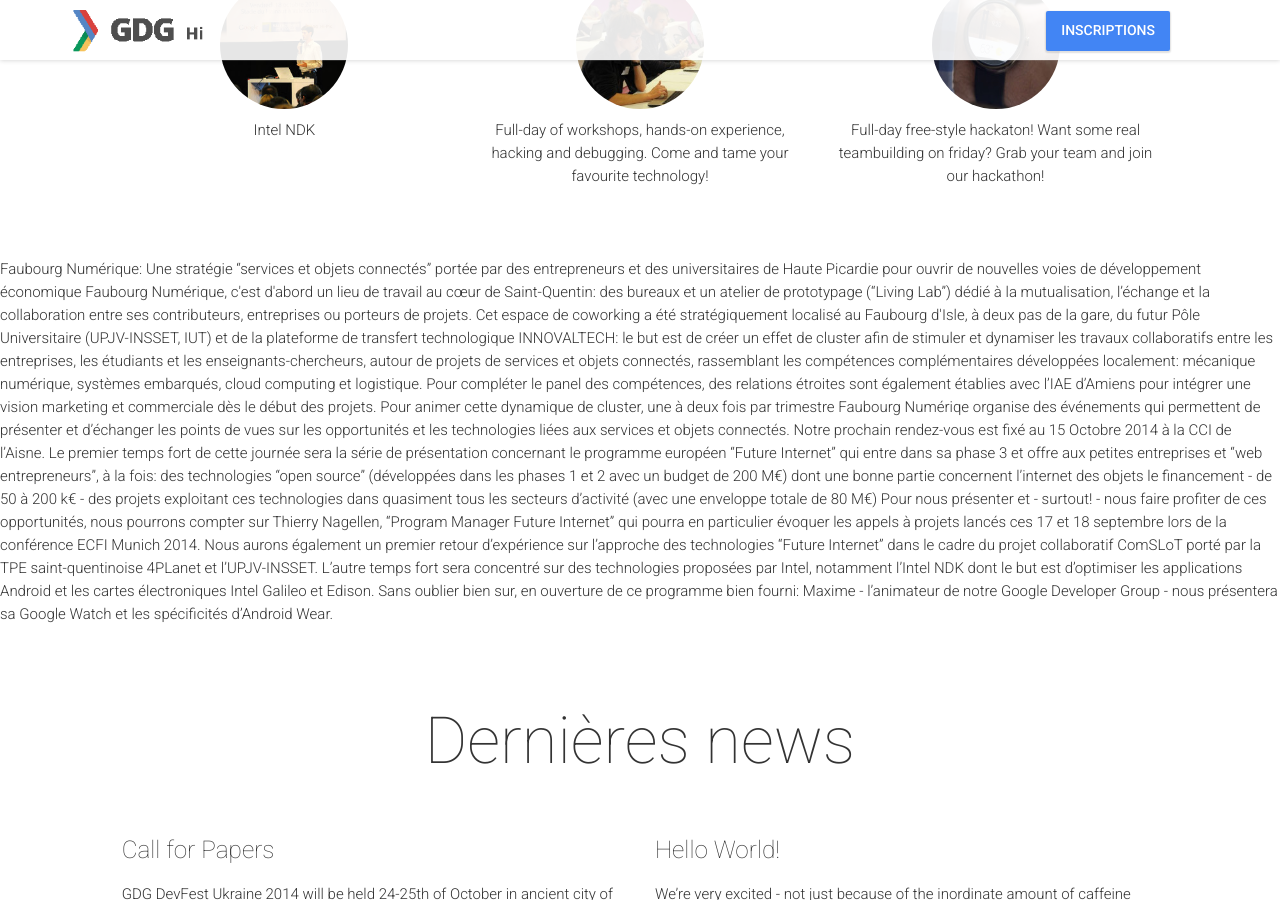
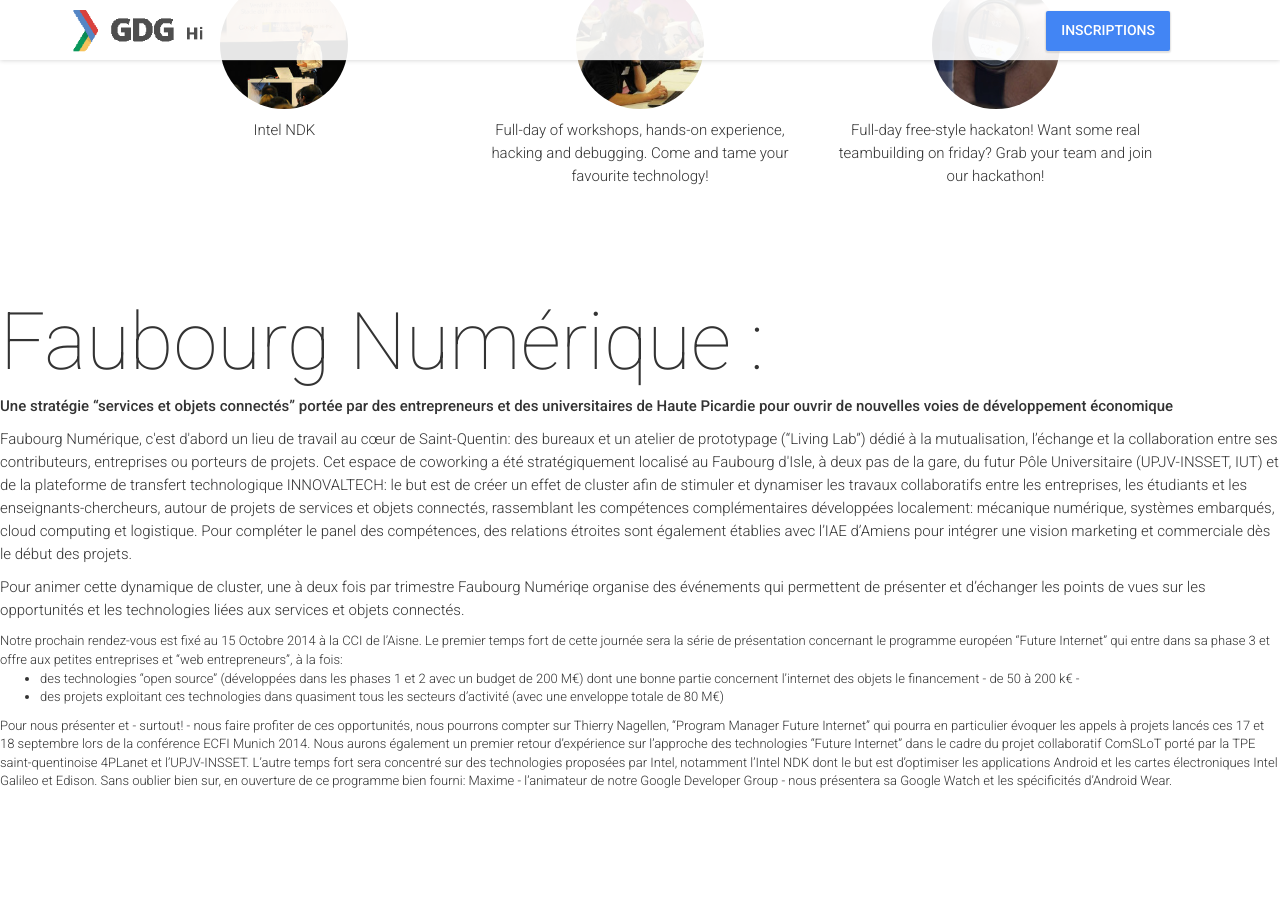
Before and after one commit to MaximeMularz/gdg-intel, a Jekyll site: the page built from index.html, in a window 1280 px wide and 900 px high, scrolled down 1235 px. Built offline with Jekyll 4.4.1, drawn with Linux system fonts in a browser that asks for light colours; nearby versions of some CDN libraries; comment, search, counter and statistics services are not loaded.

Commit message:
Post Faubourg

```diff
--- a/_includes/post.html
+++ b/_includes/post.html
@@ -1,13 +1,18 @@
-<p>Faubourg Numérique:
-Une stratégie “services et objets connectés” portée par des entrepreneurs et des universitaires de Haute Picardie pour ouvrir de nouvelles voies de développement économique
-Faubourg Numérique, c'est d'abord un lieu de travail au cœur de Saint-Quentin: des bureaux et un atelier de prototypage (“Living Lab”) dédié à la mutualisation, l’échange et la collaboration entre ses contributeurs, entreprises ou porteurs de projets. Cet espace de coworking a été stratégiquement localisé au Faubourg d'Isle, à deux pas de la gare, du futur Pôle Universitaire (UPJV-INSSET, IUT) et de la plateforme de transfert technologique INNOVALTECH: le but est de créer un effet de cluster afin de stimuler et dynamiser les travaux collaboratifs entre les entreprises, les étudiants et les enseignants-chercheurs, autour de projets de services et objets connectés, rassemblant les compétences complémentaires développées localement: mécanique numérique, systèmes embarqués, cloud computing et logistique. Pour compléter le panel des compétences, des relations étroites sont également établies avec l’IAE d’Amiens pour intégrer une vision marketing et commerciale dès le début des projets.
+<!-- Begin Post-->
+<section id="post-section" class="post-section">
+    <div class="content-wrapper text-left">
+<h1>Faubourg Numérique :</h1>
 
-Pour animer cette dynamique de cluster, une à deux fois par trimestre Faubourg Numériqe organise des événements qui permettent de présenter et d’échanger les points de vues sur les opportunités et les technologies liées aux services et objets connectés.
-Notre prochain rendez-vous est fixé au 15 Octobre 2014 à la CCI de l’Aisne. Le premier temps fort de cette journée sera la série de présentation concernant le programme européen “Future Internet” qui entre dans sa phase 3 et offre aux petites entreprises et “web entrepreneurs”, à la fois:
-des technologies “open source” (développées dans les phases 1 et 2 avec un budget de 200 M€) dont une bonne partie concernent l’internet des objets
-le financement - de 50 à 200 k€ - des projets exploitant ces technologies dans quasiment tous les secteurs d’activité (avec une enveloppe totale de 80 M€)
-Pour nous présenter et - surtout! - nous faire profiter de ces opportunités, nous pourrons compter sur Thierry Nagellen, “Program Manager Future Internet” qui pourra en particulier évoquer les appels à projets lancés ces 17 et 18 septembre lors de la conférence ECFI Munich 2014. Nous aurons également un premier retour d’expérience sur l’approche des technologies “Future Internet” dans le cadre du projet collaboratif ComSLoT porté par la TPE saint-quentinoise 4PLanet et l’UPJV-INSSET.
+ <p><b>Une stratégie “services et objets connectés” portée par des entrepreneurs et des universitaires de Haute Picardie pour ouvrir de nouvelles voies de développement économique</b></p>
 
-L’autre temps fort sera concentré sur des technologies proposées par Intel, notamment l’Intel NDK dont le but est d’optimiser les applications Android et les cartes électroniques Intel Galileo et Edison.
+<p>Faubourg Numérique, c'est d'abord un lieu de travail au cœur de Saint-Quentin: des bureaux et un atelier de prototypage (“Living Lab”) dédié à la mutualisation, l’échange et la collaboration entre ses contributeurs, entreprises ou porteurs de projets. Cet espace de coworking a été stratégiquement localisé au Faubourg d'Isle, à deux pas de la gare, du futur Pôle Universitaire (UPJV-INSSET, IUT) et de la plateforme de transfert technologique INNOVALTECH: le but est de créer un effet de cluster afin de stimuler et dynamiser les travaux collaboratifs entre les entreprises, les étudiants et les enseignants-chercheurs, autour de projets de services et objets connectés, rassemblant les compétences complémentaires développées localement: mécanique numérique, systèmes embarqués, cloud computing et logistique. Pour compléter le panel des compétences, des relations étroites sont également établies avec l’IAE d’Amiens pour intégrer une vision marketing et commerciale dès le début des projets.</p>
 
-Sans oublier bien sur, en ouverture de ce programme bien fourni: Maxime - l’animateur de notre Google Developer Group - nous présentera sa Google Watch et les spécificités d’Android Wear.</p>
+<p>Pour animer cette dynamique de cluster, une à deux fois par trimestre Faubourg Numériqe organise des événements qui permettent de présenter et d’échanger les points de vues sur les opportunités et les technologies liées aux services et objets connectés.</p> Notre prochain rendez-vous est fixé au 15 Octobre 2014 à la CCI de l’Aisne. Le premier temps fort de cette journée sera la série de présentation concernant le programme européen “Future Internet” qui entre dans sa phase 3 et offre aux petites entreprises et “web entrepreneurs”, à la fois:
+<ul>
+<li>des technologies “open source” (développées dans les phases 1 et 2 avec un budget de 200 M€) dont une bonne partie concernent l’internet des objets le financement - de 50 à 200 k€ -
+<li>des projets exploitant ces technologies dans quasiment tous les secteurs d’activité (avec une enveloppe totale de 80 M€)</li>
+</ul>
+Pour nous présenter et - surtout! - nous faire profiter de ces opportunités, nous pourrons compter sur Thierry Nagellen, “Program Manager Future Internet” qui pourra en particulier évoquer les appels à projets lancés ces 17 et 18 septembre lors de la conférence ECFI Munich 2014. Nous aurons également un premier retour d’expérience sur l’approche des technologies “Future Internet” dans le cadre du projet collaboratif ComSLoT porté par la TPE saint-quentinoise 4PLanet et l’UPJV-INSSET. L’autre temps fort sera concentré sur des technologies proposées par Intel, notamment l’Intel NDK dont le but est d’optimiser les applications Android et les cartes électroniques Intel Galileo et Edison. Sans oublier bien sur, en ouverture de ce programme bien fourni: Maxime - l’animateur de notre Google Developer Group - nous présentera sa Google Watch et les spécificités d’Android Wear.
+    </div>
+</section>
+<!-- End Post -->
```
